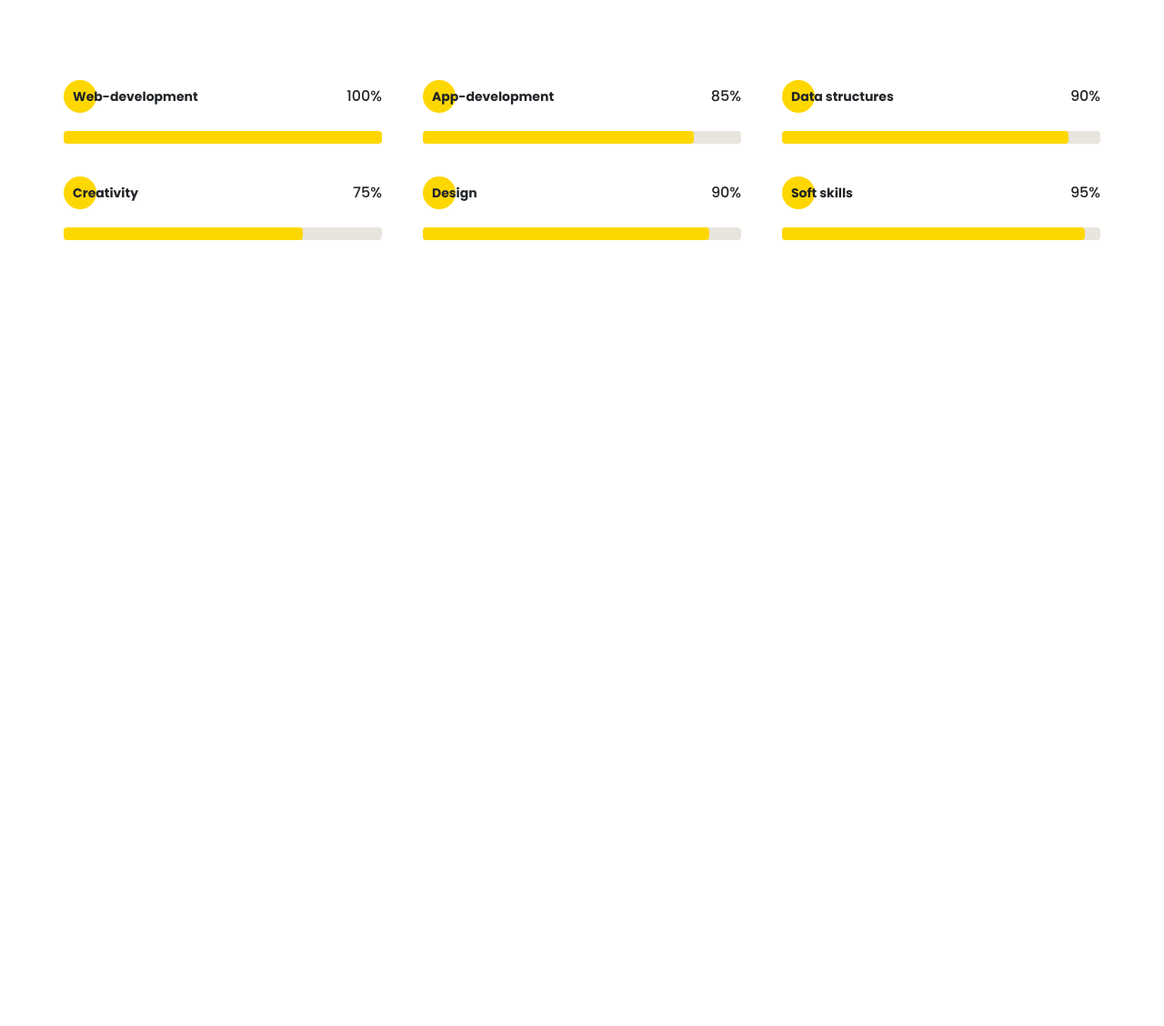
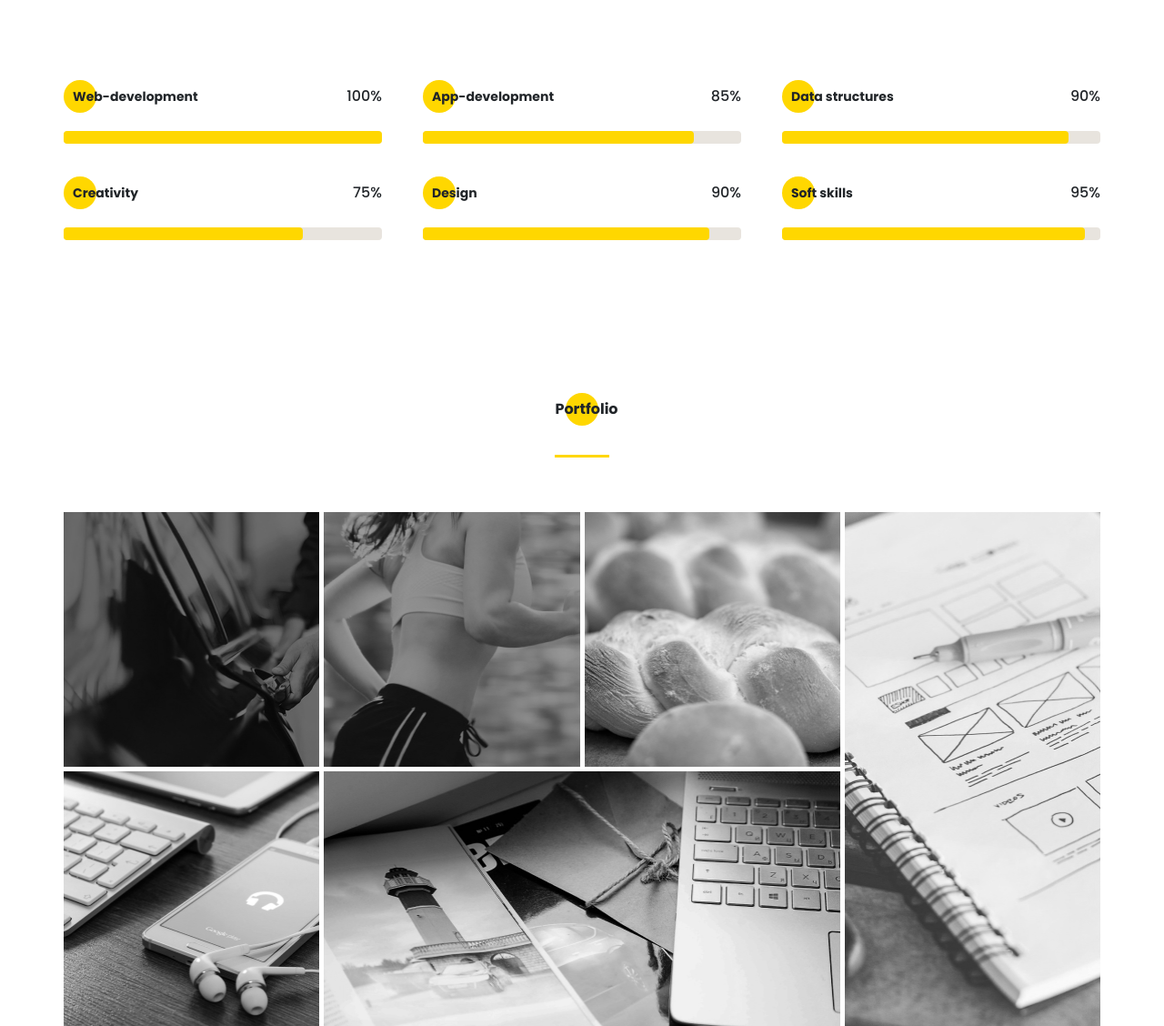
Before and after one commit to wilfridterry/Portfolio, a website: page src/index.html in a window 1280 px wide. Shown: the part 3173-4301 px from the top of the page at 91% size. Before the commit the page ends 3473 px from the top, so only its background shows below. Drawn offline with nearby package versions, Linux system fonts and the light colour scheme; files that its build step writes are made by us from their sources; files whose address does not match are found by name.

Commit message:
Finished with the fiveth section

```diff
--- a/src/index.html
+++ b/src/index.html
@@ -390,6 +390,35 @@
             </div>
         </div>
     </section>
+
+    <section class="projects">
+        <div class="container">
+            <h2 class="title title_fs_16 title_circled projects__title">Portfolio</h2>
+            <div class="title title_fs_36 projects__subtitle"></div>
+            <div class="devider projects__devider"></div>
+
+            <div class="projects__wrapper">
+                <a href="#" class="projects__item">
+                    <img src="img/works/uber.jpg" alt="Uber">
+                </a>
+                <a href="#" class="projects__item">
+                    <img src="img/works/pulse.jpg" alt="Pulse">
+                </a>
+                <a href="#" class="projects__item">
+                    <img src="img/works/bread.jpg" alt="bread">
+                </a>
+                <a href="#" class="projects__item vertical">
+                    <img src="img/works/plans.jpg" alt="Plans">
+                </a>
+                <a href="#" class="projects__item">
+                    <img src="img/works/ipad.jpg" alt="Ipad">
+                </a>
+                <a href="#" class="projects__item horizontal">
+                    <img src="img/works/mac.jpg" alt="Mac">
+                </a>
+            </div>
+        </div>
+    </section>
     <script src="js/script.js"></script>
 </body>
 </html>
--- /dev/null
+++ b/src/sass/blocks/_projects.scss
@@ -0,0 +1,59 @@
+.projects {
+    &__title {
+        text-align: center;
+        &::before {
+            left: 48%;
+        }
+    }
+    &__subtitle {
+        text-align: center;
+    }
+    &__devider {
+        margin: auto;
+        margin-top: 20px;
+    }
+    padding-top: 120px;
+    &__wrapper {
+        margin-top: 60px;
+        display: grid;
+        grid-template-rows: repeat(2, 280px);
+        grid-auto-rows: 280px;
+        grid-template-columns: repeat(4, 1fr);
+        gap: 5px;
+    }
+    &__item {
+        transition: 0.6s all;
+        filter: grayscale(100%);
+        img {
+            width: 100%;
+            height: 100%;
+        }
+        &:hover {
+            filter: grayscale(0);
+            transform: scale(1.05);
+        }
+    }
+    &__item.vertical {
+        grid-column: 4 / 5;
+        grid-row: 1 / 3;
+    }
+    &__item.horizontal {
+        grid-column: 2 / 4;
+    }
+}
+
+@media (max-width: 992px) {
+    .projects {
+        &__item.vertical {
+            grid-column: unset;
+            grid-row: unset;
+        }
+        &__item.horizontal {
+            grid-column: unset;
+        }
+        &__wrapper {
+            grid-template-columns: repeat(auto-fit, 280px);
+            justify-content: center;
+        }
+    }
+}
--- a/src/sass/style.scss
+++ b/src/sass/style.scss
@@ -24,3 +24,4 @@
 @import 'blocks/about';
 @import 'blocks/resume';
 @import 'blocks/skills';
+@import 'blocks/projects';
```
Also changed, not shown: src/img/works/mac.jpg (added).
